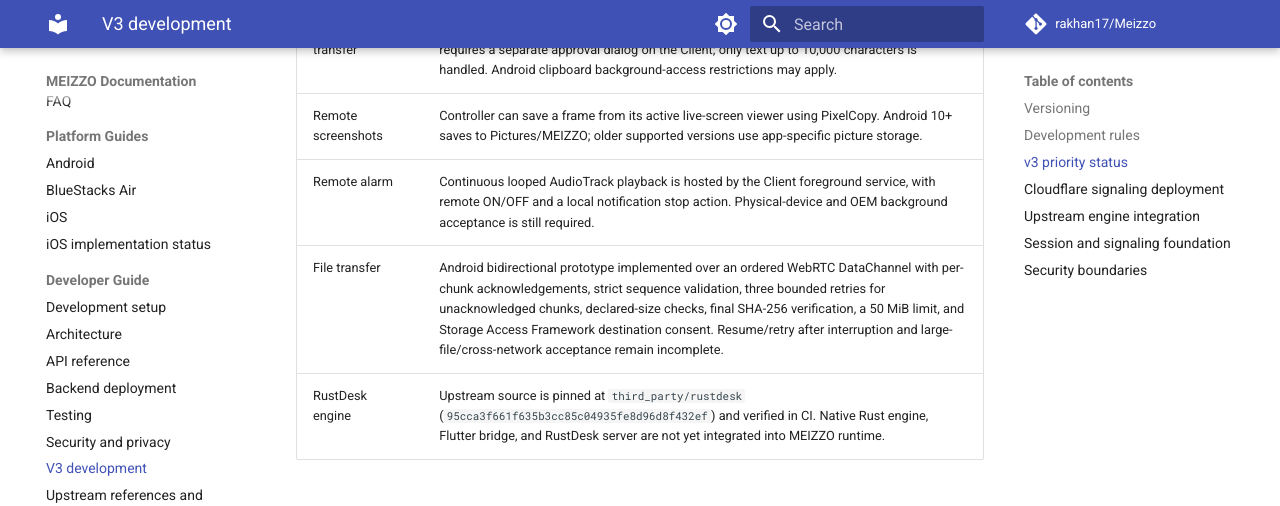
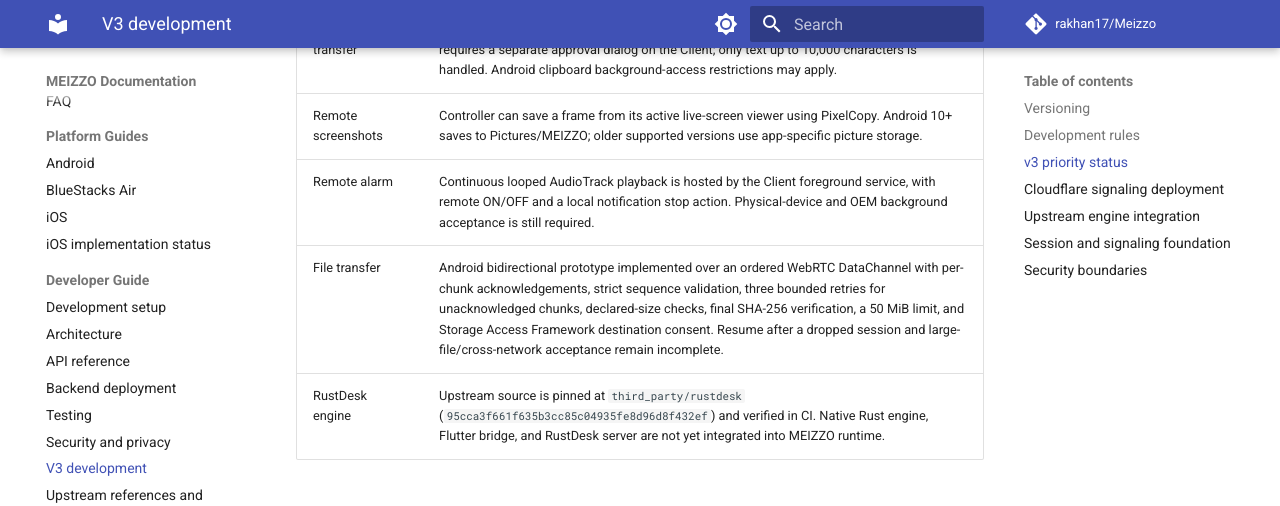
Before and after one commit to rakhan17/Meizzo, an MkDocs documentation site: the page built from docs/v3/README.md, in a window 1280 px wide and 900 px high, scrolled down 1633 px. Shown: the top 506 px of the window. Built offline with MkDocs 1.6.1 and Material for MkDocs 9.7.7, drawn with Linux system fonts in a browser that asks for light colours; comment, search, counter and statistics services are not loaded.

Commit message:
Clarify file transfer session resume limitation

```diff
--- a/docs/v3/README.md
+++ b/docs/v3/README.md
@@ -32,7 +32,7 @@ This branch is the isolated development line for MEIZZO 3.x. The v2.5.0 stable l
 | Clipboard transfer | Controller can request Client text clipboard or send text to it. Every read and overwrite requires a separate approval dialog on the Client; only text up to 10,000 characters is handled. Android clipboard background-access restrictions may apply. |
 | Remote screenshots | Controller can save a frame from its active live-screen viewer using PixelCopy. Android 10+ saves to Pictures/MEIZZO; older supported versions use app-specific picture storage. |
 | Remote alarm | Continuous looped AudioTrack playback is hosted by the Client foreground service, with remote ON/OFF and a local notification stop action. Physical-device and OEM background acceptance is still required. |
-| File transfer | Android bidirectional prototype implemented over an ordered WebRTC DataChannel with per-chunk acknowledgements, strict sequence validation, three bounded retries for unacknowledged chunks, declared-size checks, final SHA-256 verification, a 50 MiB limit, and Storage Access Framework destination consent. Resume/retry after interruption and large-file/cross-network acceptance remain incomplete. |
+| File transfer | Android bidirectional prototype implemented over an ordered WebRTC DataChannel with per-chunk acknowledgements, strict sequence validation, three bounded retries for unacknowledged chunks, declared-size checks, final SHA-256 verification, a 50 MiB limit, and Storage Access Framework destination consent. Resume after a dropped session and large-file/cross-network acceptance remain incomplete. |
 | RustDesk engine | Upstream source is pinned at `third_party/rustdesk` (`95cca3f661f635b3cc85c04935fe8d96d8f432ef`) and verified in CI. Native Rust engine, Flutter bridge, and RustDesk server are not yet integrated into MEIZZO runtime. |
 
 ## Cloudflare signaling deployment
```
